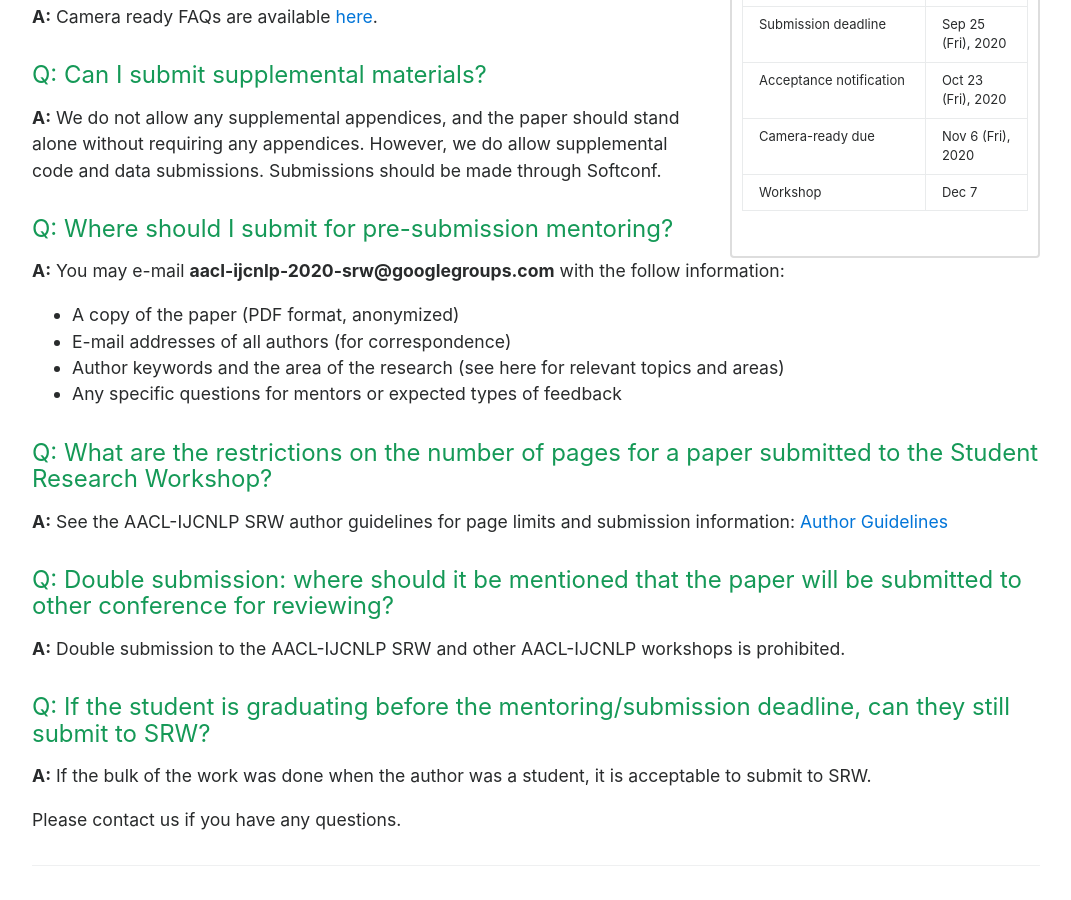
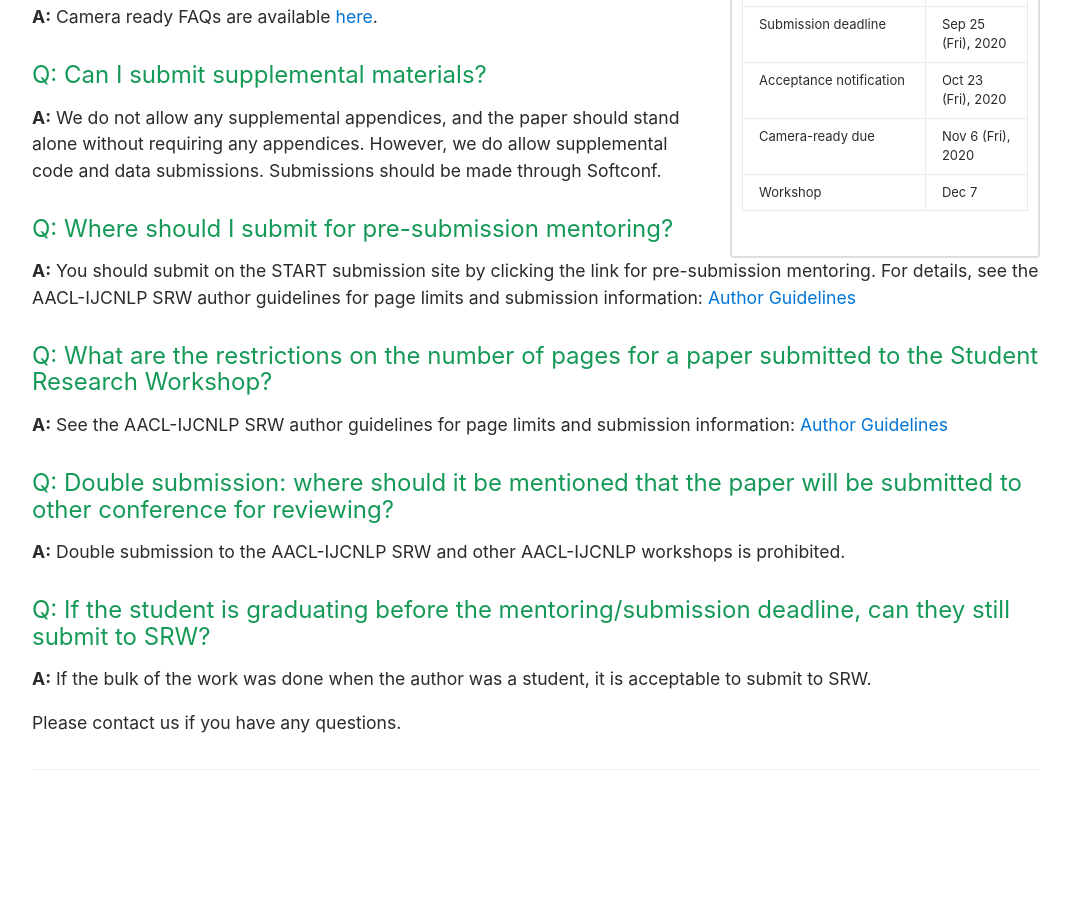
Before and after one commit to aacl2023-srw/aacl2023-srw.github.io, a Jekyll site: the page built from faq.md, in a window 1280 px wide and 900 px high, scrolled down 590 px. Shown: the whole window, without its empty margins (104-1175 px from the left). Built offline with Jekyll 4.4.1, drawn with Linux system fonts in a browser that asks for light colours; after the commit the page ends 1424 px from its top, so only the background shows below that.

Commit message:
Update faq.md

```diff
--- a/faq.md
+++ b/faq.md
@@ -24,12 +24,8 @@ __A:__ Camera ready FAQs are available [here](https://github.com/acl-org/acl-pub
 __A:__ We do not allow any supplemental appendices, and the paper should stand alone without requiring any appendices. However, we do allow supplemental code and data submissions. Submissions should be made through Softconf.
 
 #### Q: Where should I submit for pre-submission mentoring?
-__A:__ You may e-mail __aacl-ijcnlp-2020-srw@googlegroups.com__ with the follow information:
-
-* A copy of the paper (PDF format, anonymized)
-* E-mail addresses of all authors (for correspondence)
-* Author keywords and the area of the research (see here for relevant topics and areas)
-* Any specific questions for mentors or expected types of feedback
+__A:__ You should submit on the START submission site by clicking the link for pre-submission mentoring. For details, see the AACL-IJCNLP SRW author guidelines for page limits and submission information:
+[Author Guidelines](https://aacl2020-srw.github.io/author)
 
 #### Q: What are the restrictions on the number of pages for a paper submitted to the Student Research Workshop?
 __A:__ See the AACL-IJCNLP SRW author guidelines for page limits and submission information:
```
